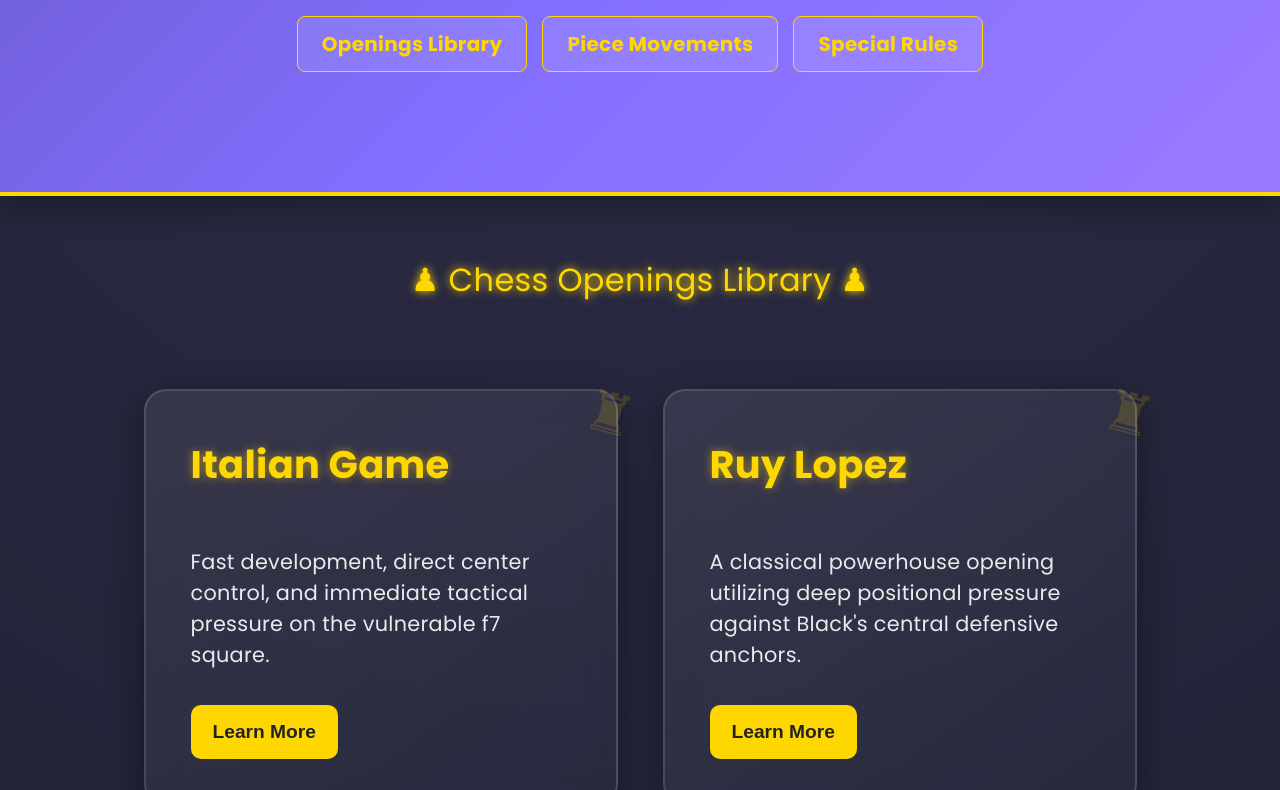
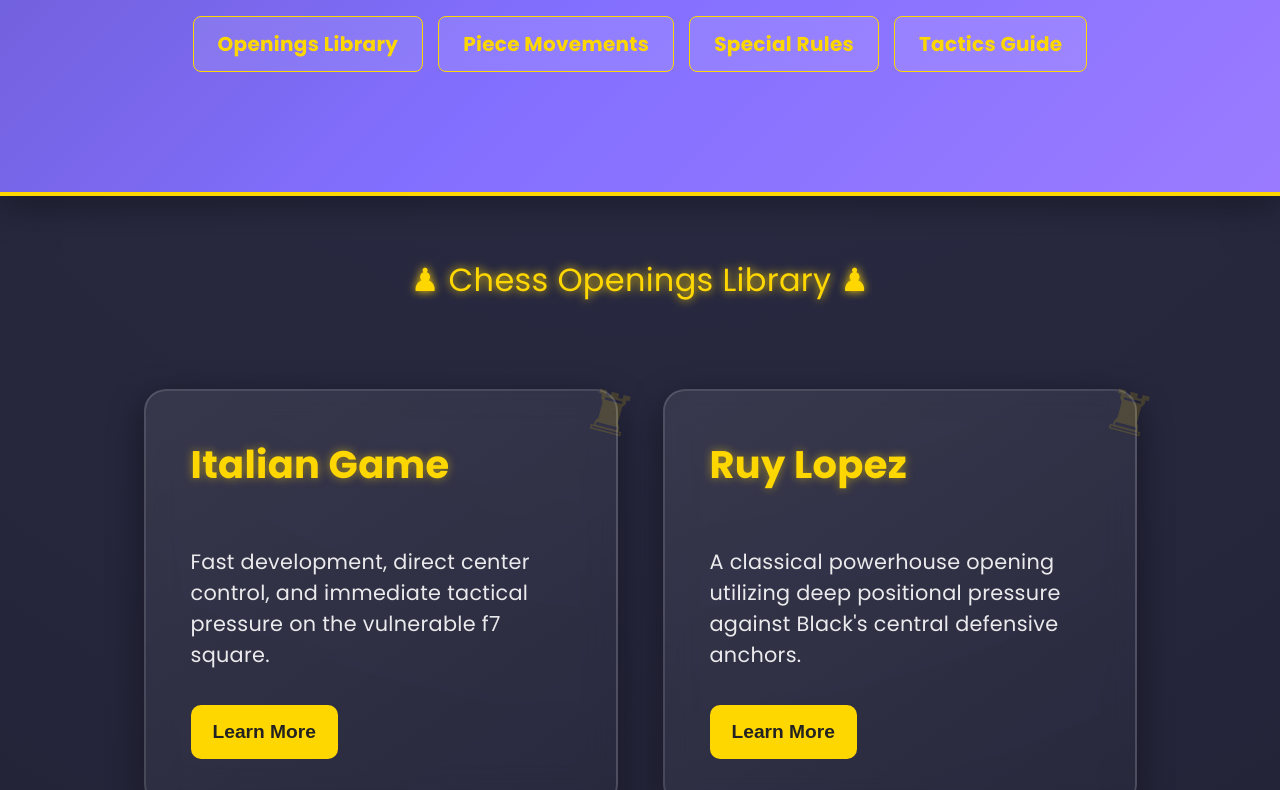
Before and after one commit to Dharmik91585/Demowebsite, a plain HTML site: page index.html in a window 1280 px wide. Shown: the part 304-1094 px from the top of the page. Drawn offline with Linux system fonts and the light colour scheme.

Commit message:
Add Tactics Guide link to navigation

```diff
--- a/index.html
+++ b/index.html
@@ -17,6 +17,7 @@
         <a href="index.html" class="nav-btn">Openings Library</a>
         <a href="pieces.html" class="nav-btn">Piece Movements</a>
         <a href="rules.html" class="nav-btn">Special Rules</a>
+        <a href="tactics.html" class="nav-btn">Tactics Guide</a>
     </div>
     </header>
 
```
